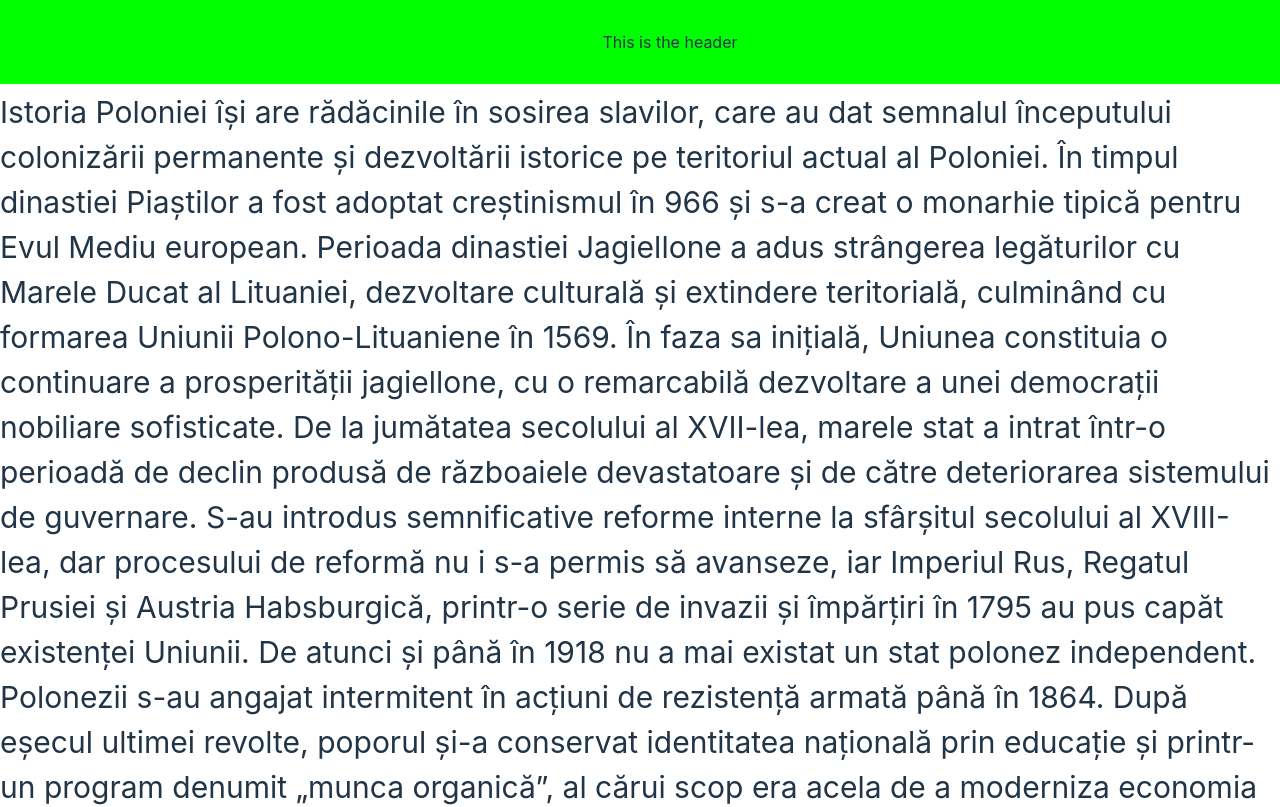
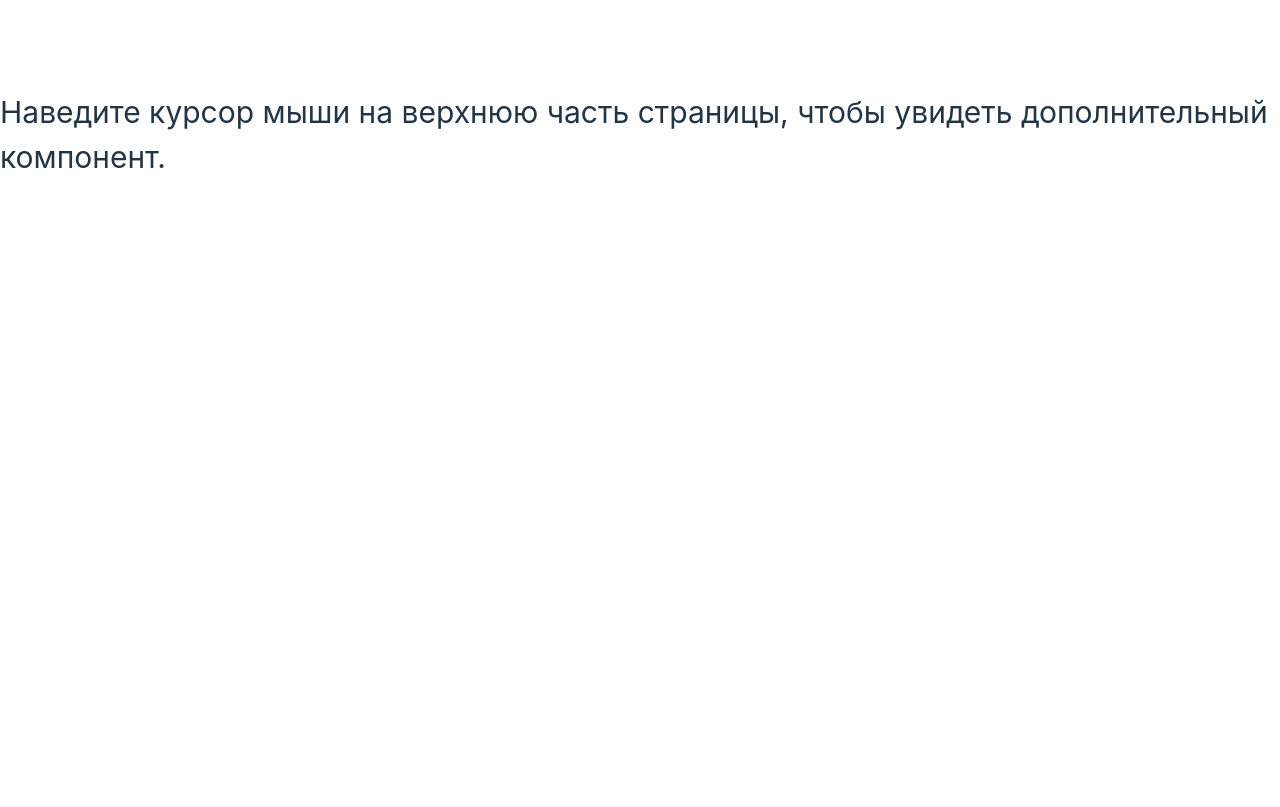
Before and after one commit to edwardAzarevich/project-area, a React (Vite) app: page / in a window 1280 px wide. Shown: the top 807 px of the page. Built offline with nearby package versions, Linux system fonts and the light colour scheme.

Commit message:
add css style for component

```diff
--- a/src/App.jsx
+++ b/src/App.jsx
@@ -1,6 +1,6 @@
 import React, { useState, useEffect } from "react";
 import ReactDOM from "react-dom";
-
+import ExpandingComponent from "./components/expandingComponent/ExpandingComponent";
 import "./App.css";
 
 
@@ -12,7 +12,7 @@ function App() {
             let moving = window.pageYOffset
             let cursor = window.
 
-            setVisible(position > moving);
+                setVisible(position > moving);
             setPosition(moving)
         };
         window.addEventListener("scroll", handleScroll);
@@ -25,17 +25,7 @@ function App() {
 
     return (
         <div className="App">
-            <header className={cls}>This is the header</header>
-            <p>
-                Istoria Poloniei își are rădăcinile în sosirea slavilor, care au dat semnalul începutului colonizării permanente și dezvoltării istorice pe teritoriul actual al Poloniei. În timpul dinastiei Piaștilor a fost adoptat creștinismul în 966 și s-a creat o monarhie tipică pentru Evul Mediu european. Perioada dinastiei Jagiellone a adus strângerea legăturilor cu Marele Ducat al Lituaniei, dezvoltare culturală și extindere teritorială, culminând cu formarea Uniunii Polono-Lituaniene în 1569.
-                În faza sa inițială, Uniunea constituia o continuare a prosperității jagiellone, cu o remarcabilă dezvoltare a unei democrații nobiliare sofisticate. De la jumătatea secolului al XVII-lea, marele stat a intrat într-o perioadă de declin produsă de războaiele devastatoare și de către deteriorarea sistemului de guvernare. S-au introdus semnificative reforme interne la sfârșitul secolului al XVIII-lea, dar procesului de reformă nu i s-a permis să avanseze, iar Imperiul Rus, Regatul Prusiei și Austria Habsburgică, printr-o serie de invazii și împărțiri în 1795 au pus capăt existenței Uniunii.
-
-                De atunci și până în 1918 nu a mai existat un stat polonez independent. Polonezii s-au angajat intermitent în acțiuni de rezistență armată până în 1864. După eșecul ultimei revolte, poporul și-a conservat identitatea națională prin educație și printr-un program denumit „munca organică”, al cărui scop era acela de a moderniza economia și societatea. Ocazia independenței s-a ivit abia după Primul Război Mondial, când puterile imperiale implicate în împărțirea Poloniei au fost toate învinse în război ori s-au prăbușit în urma revoluției.
-
-                S-a înființat a Doua Republică Poloneză care a existat între 1918 și 1939. Ea a fost distrusă de Germania Nazistă și de Uniunea Sovietică după o invazie concertată la începutul celui de-al Doilea Război Mondial. Milioane de cetățeni polonezi au murit în cursul ocupației naziste. Guvernul polonez în exil a continuat să funcționeze și, prin intermediul numeroaselor formațiuni militare poloneze de pe Frontul de Vest și cel de Est, polonezii au contribuit la victoria Aliaților. Forțele Germaniei Naziste au fost obligate să se retragă din Polonia pe măsură ce Armata Roșie înainta, ceea ce a dus la apariția Republicii Populare Polone.
-
-                Poziția geografică a Poloniei a fost deplasată către vest, iar Polonia a reapărut ca stat-satelit al Uniunii Sovietice. Caracterul multietnic și multicultural s-a pierdut și țara a intrat sub un regim totalitar comunist. Până la sfârșitul anilor 1980, Solidaritatea, o mișcare reformistă autohtonă, a căpătat un rol crucial în tranziția pașnică de la dictatura comunistă la o democrație parlamentară capitalistă. Acest proces a avut ca rezultat apariția statului polonez modern.
-            </p>
+            <ExpandingComponent />
         </div>
     );
 }
--- /dev/null
+++ b/src/components/expandingComponent/ExpandingComponent.css
@@ -0,0 +1,21 @@
+.expanding-top-component {
+    position: absolute;
+    top: -100px;
+    left: 0;
+    right: 0;
+    padding: 10px;
+    background-color: #333;
+    color: #fff;
+    text-align: center;
+    animation: slideDown 0.5s forwards;
+}
+
+@keyframes slideDown {
+    0% {
+        transform: translateY(-100%);
+    }
+
+    100% {
+        transform: translateY(0);
+    }
+}
--- /dev/null
+++ b/src/components/expandingComponent/ExpandingComponent.jsx
@@ -0,0 +1,37 @@
+import React, { useState, useEffect } from 'react';
+import './ExpandingComponent.css';
+
+const ExpandingComponent = () => {
+    const [isHovered, setIsHovered] = useState(false);
+
+    useEffect(() => {
+        const handleMouseMove = (event) => {
+            if (event.clientY <= 50) {
+                setIsHovered(true);
+            } else {
+                setIsHovered(false);
+            }
+        };
+
+        window.addEventListener('mousemove', handleMouseMove);
+
+        return () => {
+            window.removeEventListener('mousemove', handleMouseMove);
+        };
+    }, []);
+
+    return (
+        <div style={{ position: 'relative', height: '100vh' }}>
+            <p>Наведите курсор мыши на верхнюю часть страницы, чтобы увидеть дополнительный компонент.</p>
+            {isHovered && (
+                <div
+                    className="expanding-top-component"
+                >
+                    <p>Это дополнительный компонент, который появляется при наведении курсора на верхнюю часть страницы.</p>
+                </div>
+            )}
+        </div>
+    );
+};
+
+export default ExpandingComponent;
```
